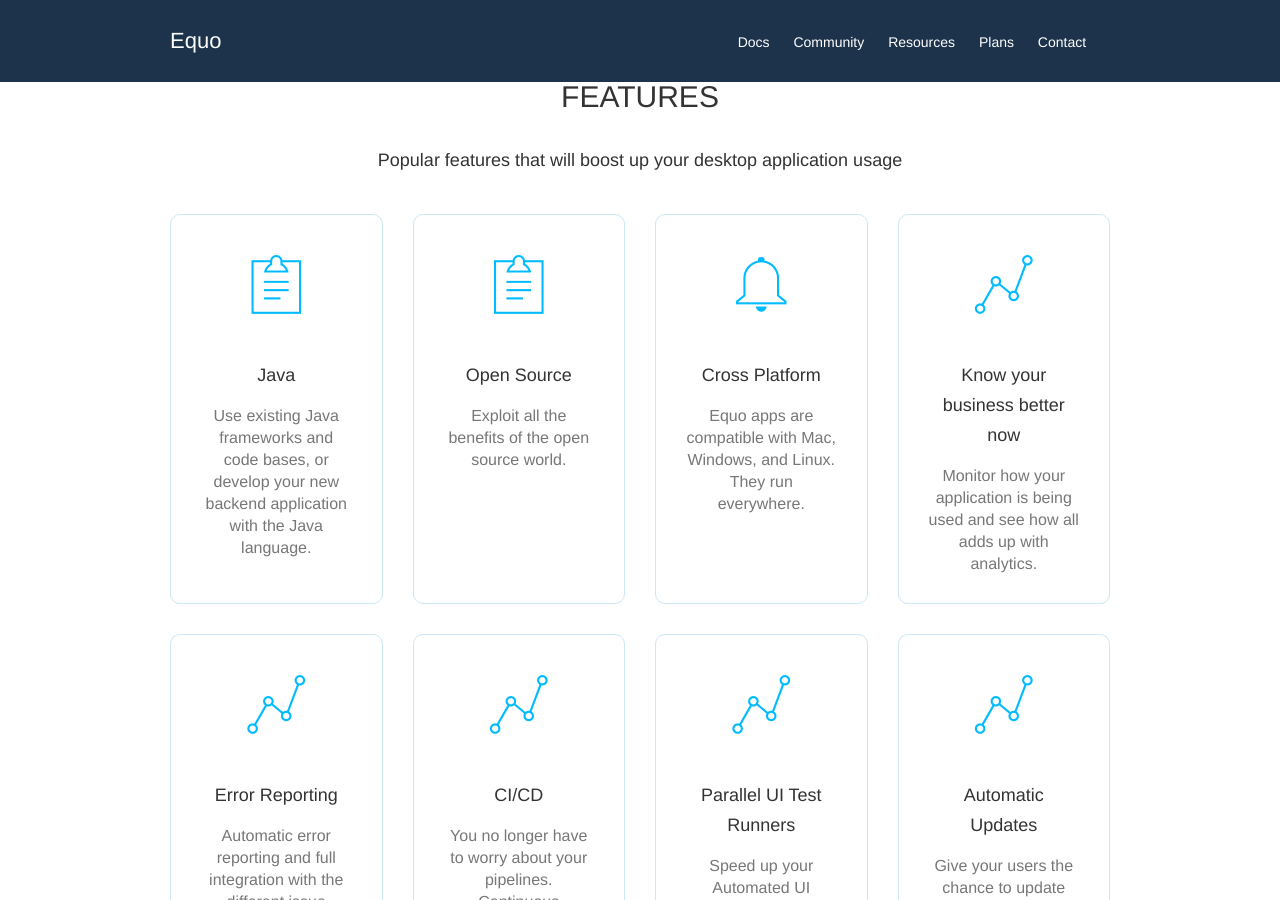
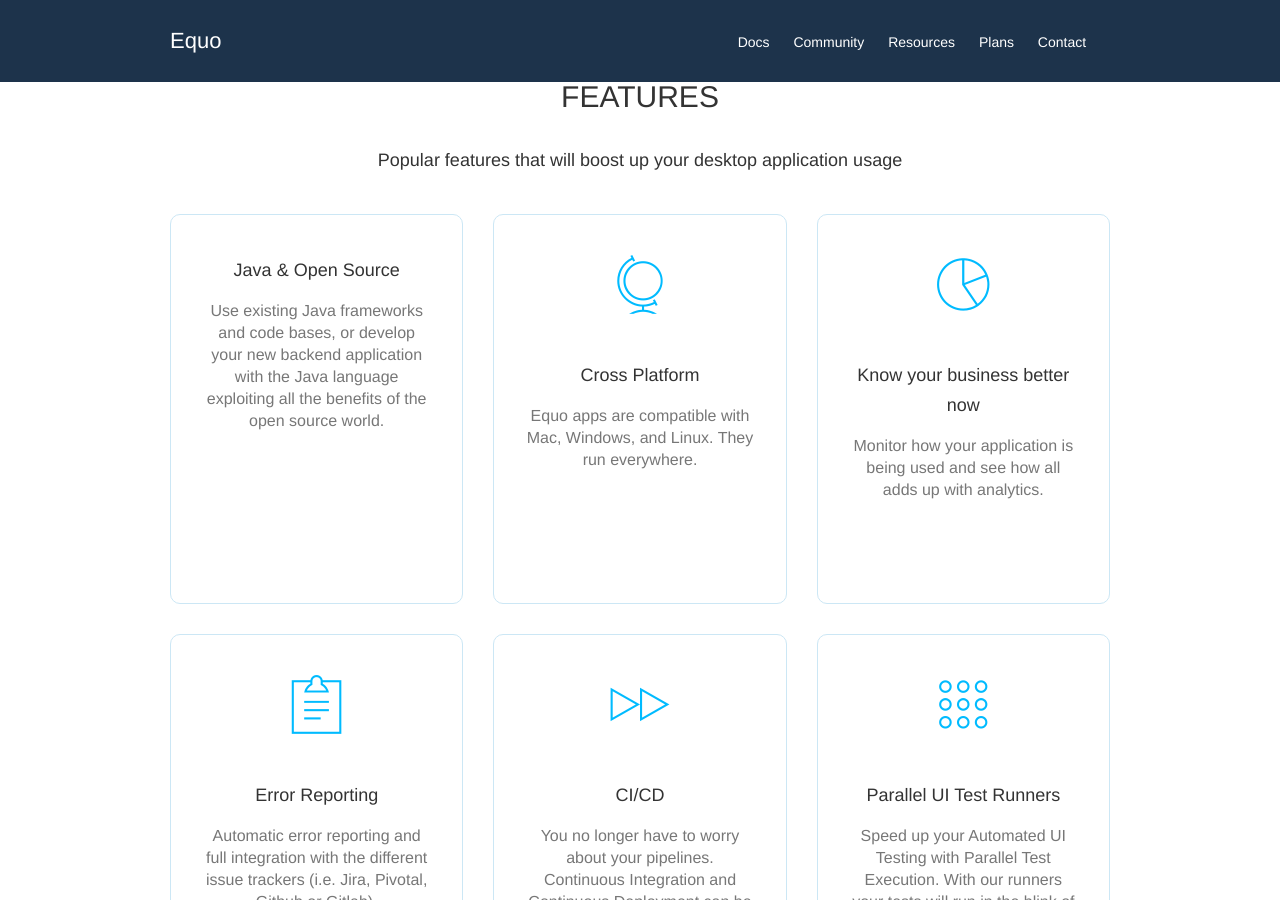
Before and after one commit to maketechnology/equo, a Jekyll site: the page built from index.html, in a window 1280 px wide and 900 px high, scrolled down 612 px. Built offline with Jekyll 4.4.1, drawn with Linux system fonts in a browser that asks for light colours.

Commit message:
Create features section the Jekyll's way
All features were moved to markdown files

```diff
--- a/_includes/features.html
+++ b/_includes/features.html
@@ -5,100 +5,19 @@
             <P>Popular features that will boost up your desktop application usage</P>
         </div>
         <div class="row">
-            <div class="col-md-3">
+            {% for feature in site.categories.features reversed %}
+            <div class="col-md-4">
                 <div class="card card-blue">
-                    <div class="icon">
-                        <i class="pe-7s-note2"></i>
+                    <div class={{ feature.icon-class }}>
+                        <i class={{ feature.icon }}></i>
                     </div>
                     <div class="text">
-                        <h4>Java</h4>
-                        <p>Use existing Java frameworks and code bases, or develop your new backend application with the Java language.</p>
+                        <h4>{{ feature.title }}</h4>
+                        <p>{{ feature.content }}</p>
                     </div>
                 </div>
             </div>
-            <div class="col-md-3">
-                <div class="card card-blue">
-                    <div class="icon">
-                        <i class="pe-7s-note2"></i>
-                    </div>
-                    <div class="text">
-                        <h4>Open Source</h4>
-                        <p>Exploit all the benefits of the open source world.</p>
-                    </div>
-                </div>
-            </div>
-            <div class="col-md-3">
-                <div class="card card-blue">
-                    <div class="icon">
-                        <i class="pe-7s-bell"></i>
-                    </div>
-                    <h4>Cross Platform</h4>
-                    <p>Equo apps are compatible with Mac, Windows, and Linux. They run everywhere.</p>
-                </div>
-            </div>
-            <div class="col-md-3">
-                <div class="card card-blue">
-                    <div class="icon">
-                        <i class="pe-7s-graph1"></i>
-                    </div>
-                    <h4>Know your business better now</h4>
-                    <p>Monitor how your application is being used and see how all adds up with analytics.</p>
-                </div>
-            </div>
-            <div class="col-md-3">
-                <div class="card card-blue">
-                    <div class="icon">
-                        <i class="pe-7s-graph1"></i>
-                    </div>
-                    <h4>Error Reporting</h4>
-                    <p>Automatic error reporting and full integration with the different issue trackers (i.e. Jira, Pivotal, Github or Gitlab).</p>
-                </div>
-            </div>
-            <div class="col-md-3">
-                <div class="card card-blue">
-                    <div class="icon">
-                        <i class="pe-7s-graph1"></i>
-                    </div>
-                    <h4>CI/CD</h4>
-                    <p>You no longer have to worry about your pipelines. Continuous Integration and Continuous Deployment can be correctly reached without efforts.</p>
-                </div>
-            </div>
-            <div class="col-md-3">
-                <div class="card card-blue">
-                    <div class="icon">
-                        <i class="pe-7s-graph1"></i>
-                    </div>
-                    <h4>Parallel UI Test Runners</h4>
-                    <p>Speed up your Automated UI Testing with Parallel Test Execution. With our runners your tests will run in the blink of an eye.</p>
-                </div>
-            </div>
-            <div class="col-md-3">
-                <div class="card card-blue">
-                    <div class="icon">
-                        <i class="pe-7s-graph1"></i>
-                    </div>
-                    <h4>Automatic Updates</h4>
-                    <p>Give your users the chance to update your app automatically, without having to download or reinstall it again.</p>
-                </div>
-            </div>
-            <div class="col-md-3">
-                <div class="card card-blue">
-                    <div class="icon">
-                        <i class="pe-7s-graph1"></i>
-                    </div>
-                    <h4>Installers</h4>
-                    <p>Generate installers for the different platforms/Operating systems easily, with just clicking a button, and without any setup or configuration.</p>
-                </div>
-            </div>
-            <div class="col-md-3">
-                <div class="card card-blue">
-                    <div class="icon">
-                        <i class="pe-7s-graph1"></i>
-                    </div>
-                    <h4>Release Repositories</h4>
-                    <p>Release repositories for your binaries out of the box.</p>
-                </div>
-            </div>
+            {% endfor %}
         </div>
     </div>
 </div>
```
Also changed, not shown: features/_posts/2017-08-15-feature-1.md (added, +10 -0 lines), features/_posts/2017-08-15-feature-2.md (added, +10 -0 lines), features/_posts/2017-08-15-feature-3.md (added, +10 -0 lines), features/_posts/2017-08-15-feature-4.md (added, +10 -0 lines), features/_posts/2017-08-15-feature-5.md (added, +10 -0 lines), features/_posts/2017-08-15-feature-6.md (added, +10 -0 lines), features/_posts/2017-08-15-feature-7.md (added, +10 -0 lines), features/_posts/2017-08-15-feature-8.md (added, +10 -0 lines), features/_posts/2017-08-15-feature-9.md (added, +10 -0 lines).
